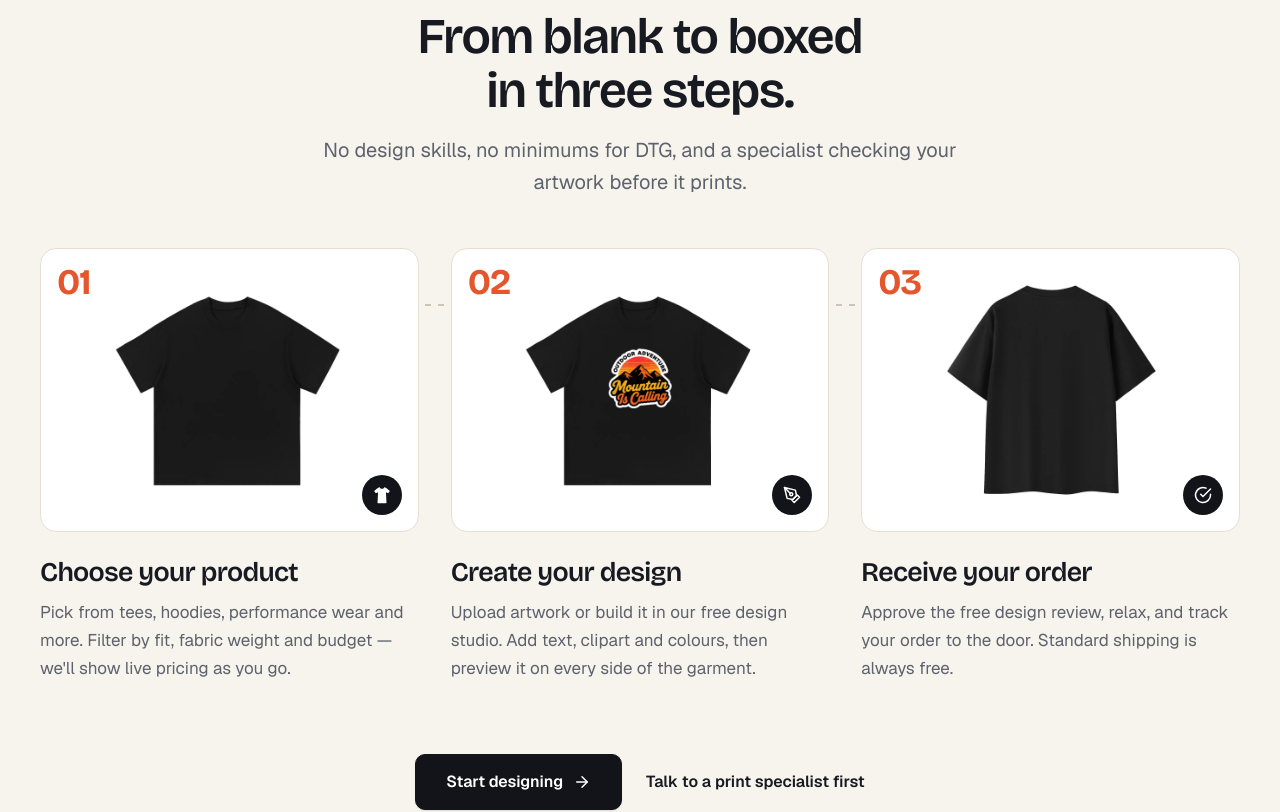
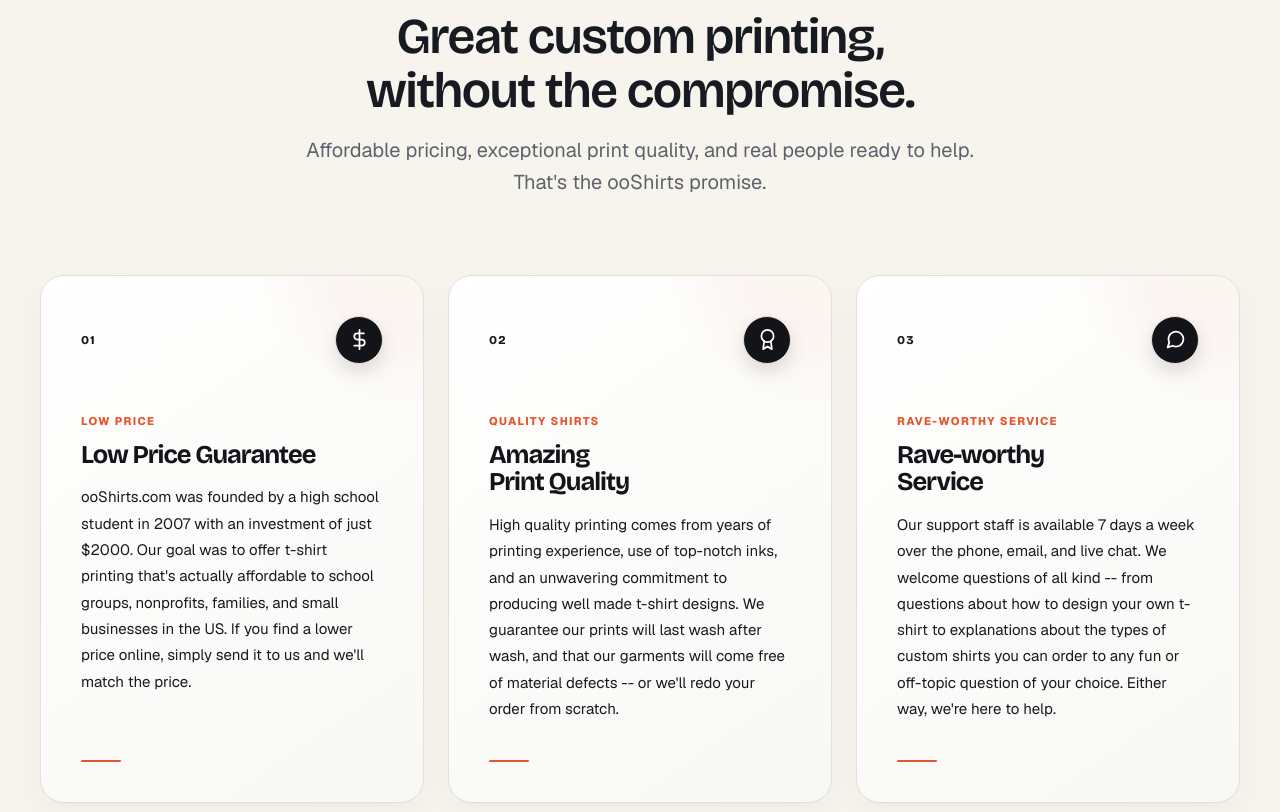
Before and after one commit to mainuddin-sani/oshirts, a Next.js app: page / in a window 1280 px wide. Shown: the part 5100-5912 px from the top of the page. Built offline with nearby package versions, Linux system fonts and the light colour scheme.

Commit message:
our promise section added

```diff
--- a/src/components/home/HowItWorks/HowItWorks.js
+++ b/src/components/home/HowItWorks/HowItWorks.js
@@ -1,47 +1,91 @@
-import Image from "next/image";
-import Link from "next/link";
-import { FiArrowRight } from "react-icons/fi";
+import {
+  FiDollarSign,
+  FiAward,
+  FiMessageCircle,
+} from "react-icons/fi";
 import Reveal from "@/components/motion/Reveal";
 import SectionHeading from "@/components/ui/SectionHeading";
-import { steps, site } from "@/data/home";
 import styles from "./HowItWorks.module.css";
+
+const promises = [
+  {
+    number: "01",
+    eyebrow: "Low price",
+    title: "Low Price Guarantee",
+    text: "ooShirts.com was founded by a high school student in 2007 with an investment of just $2000. Our goal was to offer t-shirt printing that's actually affordable to school groups, nonprofits, families, and small businesses in the US. If you find a lower price online, simply send it to us and we'll match the price.",
+    icon: FiDollarSign,
+  },
+  {
+    number: "02",
+    eyebrow: "Quality shirts",
+    title: "Amazing Print Quality",
+    text: "High quality printing comes from years of printing experience, use of top-notch inks, and an unwavering commitment to producing well made t-shirt designs. We guarantee our prints will last wash after wash, and that our garments will come free of material defects -- or we'll redo your order from scratch.",
+    icon: FiAward,
+  },
+  {
+    number: "03",
+    eyebrow: "Rave-worthy service",
+    title: "Rave-worthy Service",
+    text: "Our support staff is available 7 days a week over the phone, email, and live chat. We welcome questions of all kind -- from questions about how to design your own t-shirt to explanations about the types of custom shirts you can order to any fun or off-topic question of your choice. Either way, we're here to help.",
+    icon: FiMessageCircle,
+  },
+];
 
 export default function HowItWorks() {
   return (
-    <section id="how-it-works" className="ic_section_space" aria-labelledby="how-title">
+    <section
+      id="our-promise"
+      className="ic_section_space"
+      aria-labelledby="promise-title"
+    >
       <div className="ic_container">
         <SectionHeading
-          eyebrow="How it works"
-          title={<span id="how-title">From blank to boxed in three steps.</span>}
-          description="No design skills, no minimums for DTG, and a specialist checking your artwork before it prints."
+          eyebrow="Our Promise"
+          title={
+            <span id="promise-title">
+              Great custom printing, without the compromise.
+            </span>
+          }
+          description="Affordable pricing, exceptional print quality, and real people ready to help. That's the ooShirts promise."
           align="center"
         />
 
-        <ol className={styles.steps}>
-          {steps.map((step, i) => (
-            <Reveal as="li" key={step.number} delay={i * 0.12} className={styles.step}>
-              <div className={styles.stage}>
-                <span className={styles.number}>{step.number}</span>
-                <Image src={step.image} alt={step.imageAlt} sizes="(min-width: 1024px) 26vw, 80vw" />
-                <span className={styles.stageIcon}>
-                  <step.icon size={18} aria-hidden="true" />
-                </span>
-              </div>
-              <h3>{step.title}</h3>
-              <p>{step.text}</p>
-            </Reveal>
-          ))}
-        </ol>
+        <div className={styles.promiseGrid}>
+          {promises.map((promise, i) => {
+            const Icon = promise.icon;
 
-        <Reveal className={styles.ctas} delay={0.2}>
-          <Link href={site.ctaPrimary.href} className="ic_btn ic_btn_primary ic_btn_lg">
-            {site.ctaPrimary.label}
-            <FiArrowRight aria-hidden="true" />
-          </Link>
-          <Link href="#faq" className="ic_link">
-            Talk to a print specialist first
-          </Link>
-        </Reveal>
+            return (
+              <Reveal
+                as="article"
+                key={promise.number}
+                className={styles.promise}
+                delay={i * 0.1}
+              >
+                <div className={styles.top}>
+                  <span className={styles.number}>
+                    {promise.number}
+                  </span>
+
+                  <span className={styles.icon}>
+                    <Icon size={21} aria-hidden="true" />
+                  </span>
+                </div>
+
+                <div className={styles.content}>
+                  <span className={styles.eyebrow}>
+                    {promise.eyebrow}
+                  </span>
+
+                  <h3>{promise.title}</h3>
+
+                  <p>{promise.text}</p>
+                </div>
+
+                <span className={styles.accent} aria-hidden="true" />
+              </Reveal>
+            );
+          })}
+        </div>
       </div>
     </section>
   );
--- a/src/components/home/HowItWorks/HowItWorks.module.css
+++ b/src/components/home/HowItWorks/HowItWorks.module.css
@@ -1,4 +1,312 @@
-.steps {
+.promiseGrid {
+  display: grid;
+  gap: 1rem;
+  margin-top: clamp(3rem, 6vw, 5rem);
+}
+
+/* --------------------------------
+   Promise Card
+--------------------------------- */
+
+.promise {
+  position: relative;
+  isolation: isolate;
+  overflow: hidden;
+
+  display: flex;
+  flex-direction: column;
+
+  min-height: 100%;
+  padding: clamp(1.5rem, 3vw, 2.25rem);
+
+  border: 1px solid var(--ic-border);
+  border-radius: 1.5rem;
+
+  background:
+    linear-gradient(145deg,
+      rgba(255, 255, 255, 0.98),
+      rgba(248, 248, 245, 0.92));
+
+  box-shadow:
+    0 1px 1px rgba(0, 0, 0, 0.02),
+    0 10px 30px rgba(0, 0, 0, 0.035);
+
+  transition:
+    transform 500ms var(--ic-ease),
+    box-shadow 500ms var(--ic-ease),
+    border-color 500ms var(--ic-ease);
+}
+
+/* subtle glow */
+.promise::before {
+  content: "";
+
+  position: absolute;
+  top: -7rem;
+  right: -5rem;
+
+  width: 13rem;
+  height: 13rem;
+
+  border-radius: 50%;
+
+  background: var(--ic-accent);
+  opacity: 0.045;
+  filter: blur(25px);
+
+  z-index: -1;
+
+  transition:
+    transform 600ms var(--ic-ease),
+    opacity 600ms var(--ic-ease);
+}
+
+.promise:hover {
+  transform: translateY(-7px);
+
+  border-color: color-mix(in srgb,
+      var(--ic-accent) 25%,
+      var(--ic-border));
+
+  box-shadow:
+    0 2px 2px rgba(0, 0, 0, 0.02),
+    0 18px 40px rgba(0, 0, 0, 0.06),
+    0 35px 80px rgba(0, 0, 0, 0.055);
+}
+
+.promise:hover::before {
+  transform: scale(1.35);
+  opacity: 0.08;
+}
+
+/* --------------------------------
+   Top Row
+--------------------------------- */
+
+.top {
+  display: flex;
+  align-items: center;
+  justify-content: space-between;
+
+  margin-bottom: clamp(2.25rem, 4vw, 3.5rem);
+}
+
+.number {
+  font-family: var(--ic-font-display);
+  font-size: 0.75rem;
+  font-weight: 800;
+  letter-spacing: 0.1em;
+  line-height: 1;
+
+  color: var(--ic-muted);
+}
+
+/* --------------------------------
+   Icon
+--------------------------------- */
+
+.icon {
+  display: inline-flex;
+  align-items: center;
+  justify-content: center;
+
+  width: 3rem;
+  height: 3rem;
+
+  border: 1px solid var(--ic-border);
+  border-radius: 50%;
+
+  background: var(--ic-ink);
+  color: #fff;
+
+  box-shadow:
+    0 8px 18px rgba(0, 0, 0, 0.12);
+
+  transition:
+    transform 400ms var(--ic-ease),
+    background-color 400ms var(--ic-ease);
+}
+
+.promise:hover .icon {
+  transform: rotate(-8deg) scale(1.08);
+  background: var(--ic-accent);
+}
+
+/* --------------------------------
+   Content
+--------------------------------- */
+
+.content {
+  display: flex;
+  flex: 1;
+  flex-direction: column;
+}
+
+.eyebrow {
+  display: inline-block;
+
+  margin-bottom: 0.75rem;
+
+  font-size: 0.7rem;
+  font-weight: 800;
+  line-height: 1.2;
+  letter-spacing: 0.12em;
+  text-transform: uppercase;
+
+  color: var(--ic-accent);
+}
+
+.content h3 {
+  max-width: 14ch;
+
+  margin: 0;
+
+  font-family: var(--ic-font-display);
+  font-size: clamp(1.45rem, 2vw, 1.9rem);
+  font-weight: 700;
+  line-height: 1.08;
+  letter-spacing: -0.04em;
+
+  color: var(--ic-ink);
+}
+
+.content p {
+  max-width: 43ch;
+
+  margin: 1rem 0 0;
+
+  font-size: 0.95rem;
+  line-height: 1.75;
+
+  color: var(--ic-muted);
+}
+
+/* --------------------------------
+   Bottom Accent
+--------------------------------- */
+
+.accent {
+  display: block;
+
+  width: 2.5rem;
+  height: 2px;
+
+  margin-top: 2rem;
+
+  border-radius: 999px;
+
+  background: var(--ic-accent);
+
+  transition:
+    width 450ms var(--ic-ease);
+}
+
+.promise:hover .accent {
+  width: 5rem;
+}
+
+/* --------------------------------
+   Tablet
+--------------------------------- */
+
+@media (min-width: 640px) {
+  .promiseGrid {
+    grid-template-columns: repeat(2, 1fr);
+  }
+
+  .promise:last-child {
+    grid-column: 1 / -1;
+  }
+}
+
+/* --------------------------------
+   Desktop
+--------------------------------- */
+
+@media (min-width: 1024px) {
+  .promiseGrid {
+    grid-template-columns: repeat(3, 1fr);
+    gap: 1.25rem;
+  }
+
+  .promise:last-child {
+    grid-column: auto;
+  }
+
+  .promise {
+    min-height: 31rem;
+  }
+
+  .content p {
+    font-size: 0.94rem;
+  }
+}
+
+/* --------------------------------
+   Large Screens
+--------------------------------- */
+
+@media (min-width: 1280px) {
+  .promiseGrid {
+    gap: 1.5rem;
+  }
+
+  .promise {
+    padding: 2.5rem;
+    min-height: 33rem;
+  }
+}
+
+/* --------------------------------
+   Mobile
+--------------------------------- */
+
+@media (max-width: 639px) {
+  .promiseGrid {
+    gap: 1rem;
+  }
+
+  .promise {
+    border-radius: 1.25rem;
+  }
+
+  .top {
+    margin-bottom: 3rem;
+  }
+
+  .content h3 {
+    max-width: 18ch;
+  }
+}
+
+/* --------------------------------
+   Accessibility
+--------------------------------- */
+
+@media (prefers-reduced-motion: reduce) {
+
+  .promise,
+  .promise::before,
+  .icon,
+  .accent {
+    transition: none;
+  }
+
+  .promise:hover {
+    transform: none;
+  }
+
+  .promise:hover .icon {
+    transform: none;
+  }
+
+  .promise:hover .accent {
+    width: 2.5rem;
+  }
+}
+
+
+/* .steps {
   display: grid;
   gap: var(--ic-space-7) var(--ic-space-6);
   counter-reset: step;
@@ -90,4 +398,4 @@
     width: calc(var(--ic-space-6) - 0.8rem);
     border-top: 2px dashed var(--ic-border-strong);
   }
-}
+} */
```
